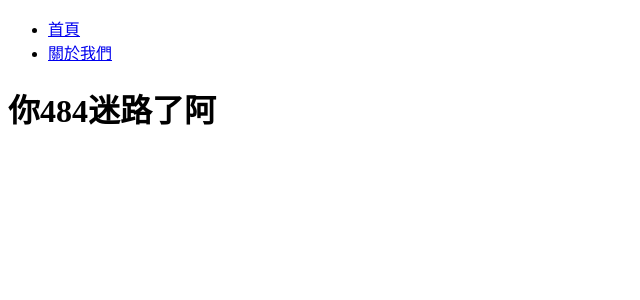
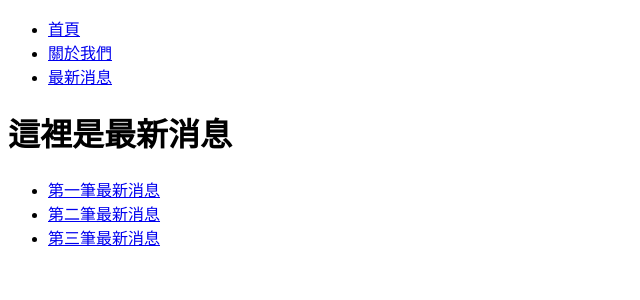
Before and after one commit to leave3310/react-with-ts, a React (Create React App) app: page /#/news in a window 1280 px wide. Shown: the top 300 px of the page, without its empty margins (0-640 px from the left). Built offline with nearby package versions, Linux system fonts and the light colour scheme.

Commit message:
basic use router-dom

```diff
--- a/src/components/Menu/Menu.jsx
+++ b/src/components/Menu/Menu.jsx
@@ -9,6 +9,9 @@ const Menu = () => (
         <li>
             <Link to="/about">關於我們</Link>
         </li>
+        <li>
+            <Link to="/news">最新消息</Link>
+        </li>
     </ul>
 )
 
--- a/src/index.jsx
+++ b/src/index.jsx
@@ -5,15 +5,17 @@ import Home from './views/Home'
 import About from './views/About'
 import Menu from './components/Menu'
 import NotFound from './views/NotFound'
-
+import News from './views/News'
 
 ReactDOM.render(
   <HashRouter>
     <Menu></Menu>
     <Switch>
-      <Route path="/home" component={Home}></Route>
+      <Route exact path="/home" component={Home}></Route>
       <Route exact path="/about" component={About}></Route>
+      <Route path="/news" component={News}></Route>
       <Route path="/" component={NotFound}></Route>
+
     </Switch>
   </HashRouter>
   ,
--- /dev/null
+++ b/src/views/News/News.jsx
@@ -0,0 +1,23 @@
+import React from 'react'
+import { Switch, Route } from 'react-router-dom'
+import NewsList from './NewsList'
+import NewsReader from './NewsReader'
+
+const News = () => (
+    <Switch>
+        <Route
+            exact
+            path="/news"
+            component={()=> (
+            <div>
+                <h1>這裡是最新消息</h1>
+                <NewsList></NewsList>
+            </div>
+        )}>
+        </Route>
+        <Route path="/news/newsReader/:id" component={NewsReader}></Route>
+    </Switch>
+
+)
+
+export default News
--- /dev/null
+++ b/src/views/News/NewsList.jsx
@@ -0,0 +1,26 @@
+import React, { useState } from 'react'
+import { Link } from 'react-router-dom'
+
+const NewsList = () => {
+    const [news] = useState([
+        { id: 1, name: '第一筆最新消息', describe: '這裡是第一筆哦！' },
+        { id: 2, name: '第二筆最新消息', describe: '這裡是第二筆哦！' },
+        { id: 3, name: '第三筆最新消息', describe: '這裡是第三筆哦！' },
+    ])
+
+    return (
+        <ul>
+            {
+                news.map(theNews => (
+                    <li key={theNews.id}>
+                        <Link to={`/news/newsReader/${theNews.id}`}>
+                            {theNews.name}
+                        </Link>
+                    </li>
+                ))
+            }
+        </ul>
+    )
+}
+
+export default NewsList
--- /dev/null
+++ b/src/views/News/NewsReader.jsx
@@ -0,0 +1,13 @@
+import React from 'react'
+
+const NewsReader = (props) =>{
+    console.log(props.match)
+
+    return (
+        <div>
+            <h1>您正在閱讀消息</h1>
+        </div>
+    )
+}
+
+export default NewsReader
--- /dev/null
+++ b/src/views/News/index.js
@@ -0,0 +1,3 @@
+import News from "./News";
+
+export default News
```
